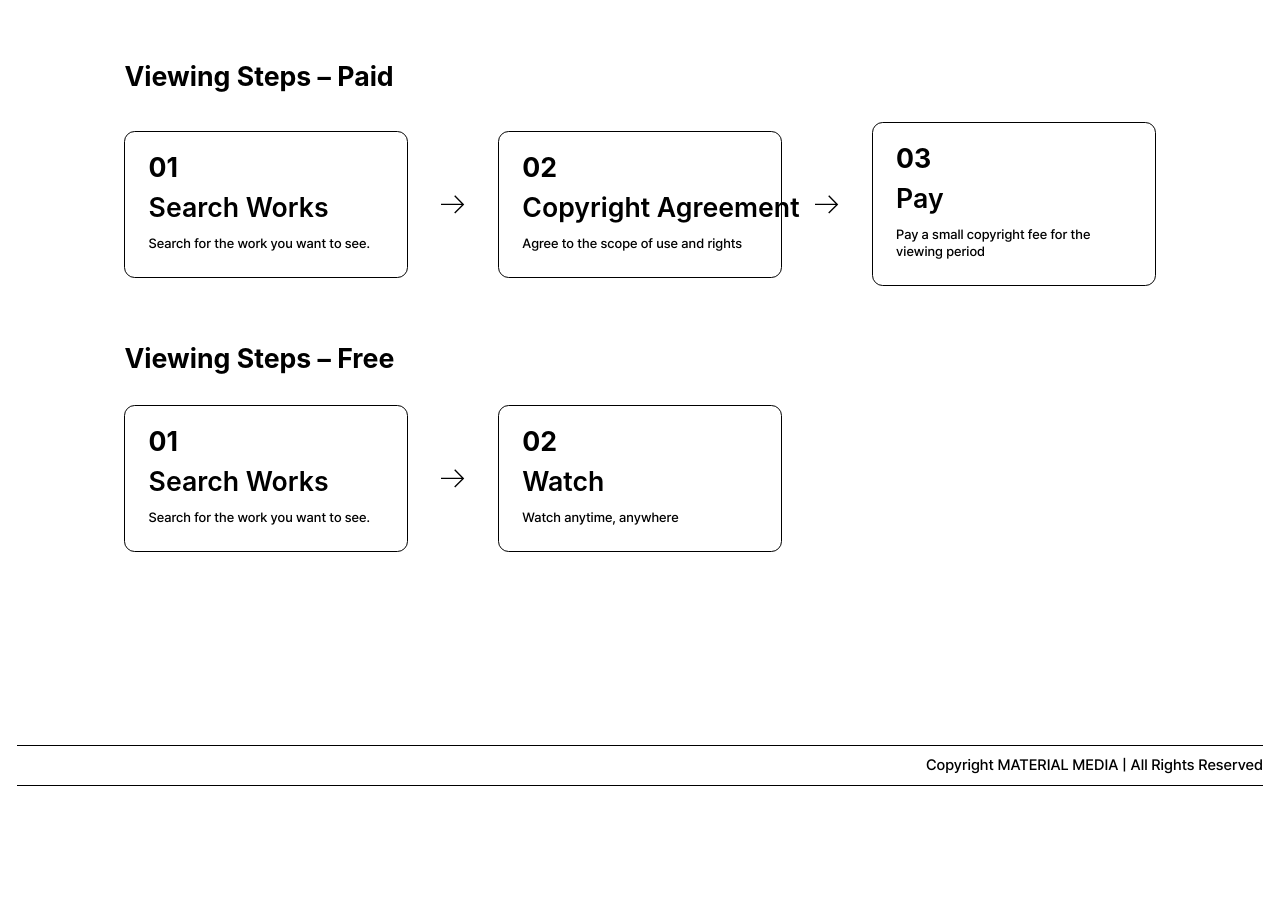
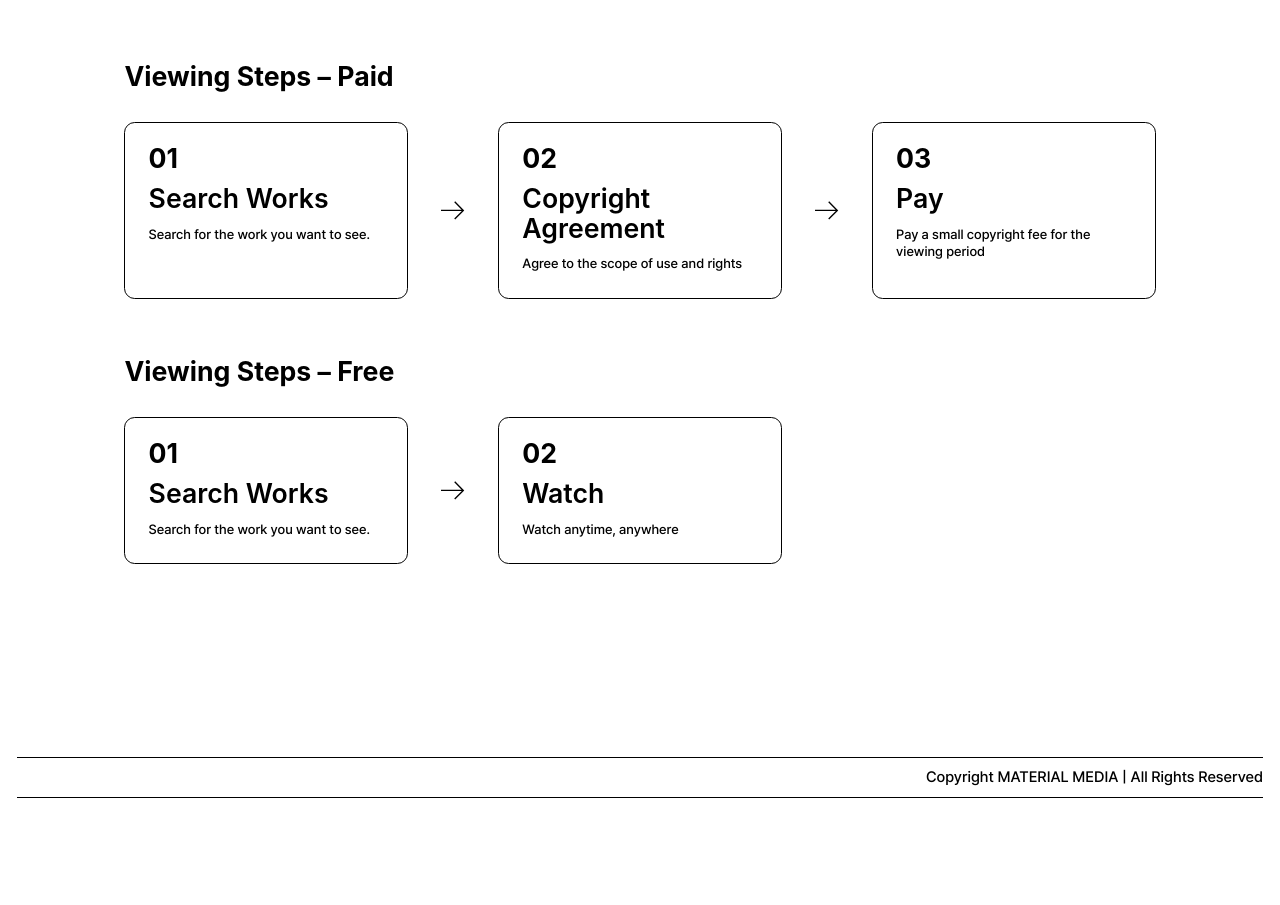
Before and after one commit to Dongkwon-An/Material-Media, a plain HTML site: page about.html in a window 1280 px wide. Shown: the part 960-1865 px from the top of the page. Drawn offline with Linux system fonts and the light colour scheme; a web font is replaced by a local one.

Commit message:
About: 절차 카드 제목 줄바꿈, 카드 높이 맞춤
Co-Authored-By: Claude Opus 5.5 <noreply@anthropic.com>
Claude-Session: https://claude.ai/code/session_018psnNL4s6hVrkJJw3d1X5H

```diff
--- a/about.css
+++ b/about.css
@@ -33,7 +33,7 @@
   display: grid;
   grid-template-columns: 319fr 101.5fr 319fr 101.5fr 319fr;
   margin-top: calc(34 * var(--s));
-  align-items: center;
+  align-items: stretch;
 }
 .ab-step {
   border: 1px solid var(--black); border-radius: calc(12 * var(--s));
@@ -42,9 +42,9 @@
   min-width: 0;
 }
 .ab-step__no { font-size: max(20px, calc(30 * var(--s))); font-weight: 700; line-height: 1; }
-.ab-step__title { font-size: max(20px, calc(30 * var(--s))); font-weight: 600; line-height: 1.1; white-space: nowrap; }
+.ab-step__title { font-size: max(20px, calc(30 * var(--s))); font-weight: 600; line-height: 1.1; word-break: keep-all; overflow-wrap: break-word; }
 .ab-step__desc { font-size: max(12px, calc(15 * var(--s))); line-height: 1.3; }
-.ab-arrow { display: flex; justify-content: center; }
+.ab-arrow { display: flex; justify-content: center; align-self: center; }
 .ab-arrow svg { width: max(18px, calc(27 * var(--s))); height: auto; }
 
 .page-about .st-foot { padding-top: calc(217 * var(--s)); }
--- a/about.html
+++ b/about.html
@@ -6,7 +6,7 @@
 <title>About — MATERIAL MEDIA STORAGE</title>
 <link rel="stylesheet" href="style.css?v=43">
 <link rel="stylesheet" href="storage.css?v=3">
-<link rel="stylesheet" href="about.css?v=1">
+<link rel="stylesheet" href="about.css?v=2">
 <link rel="stylesheet" href="mobile.css?v=13">
 </head>
 <body class="page-storage page-about">
```
